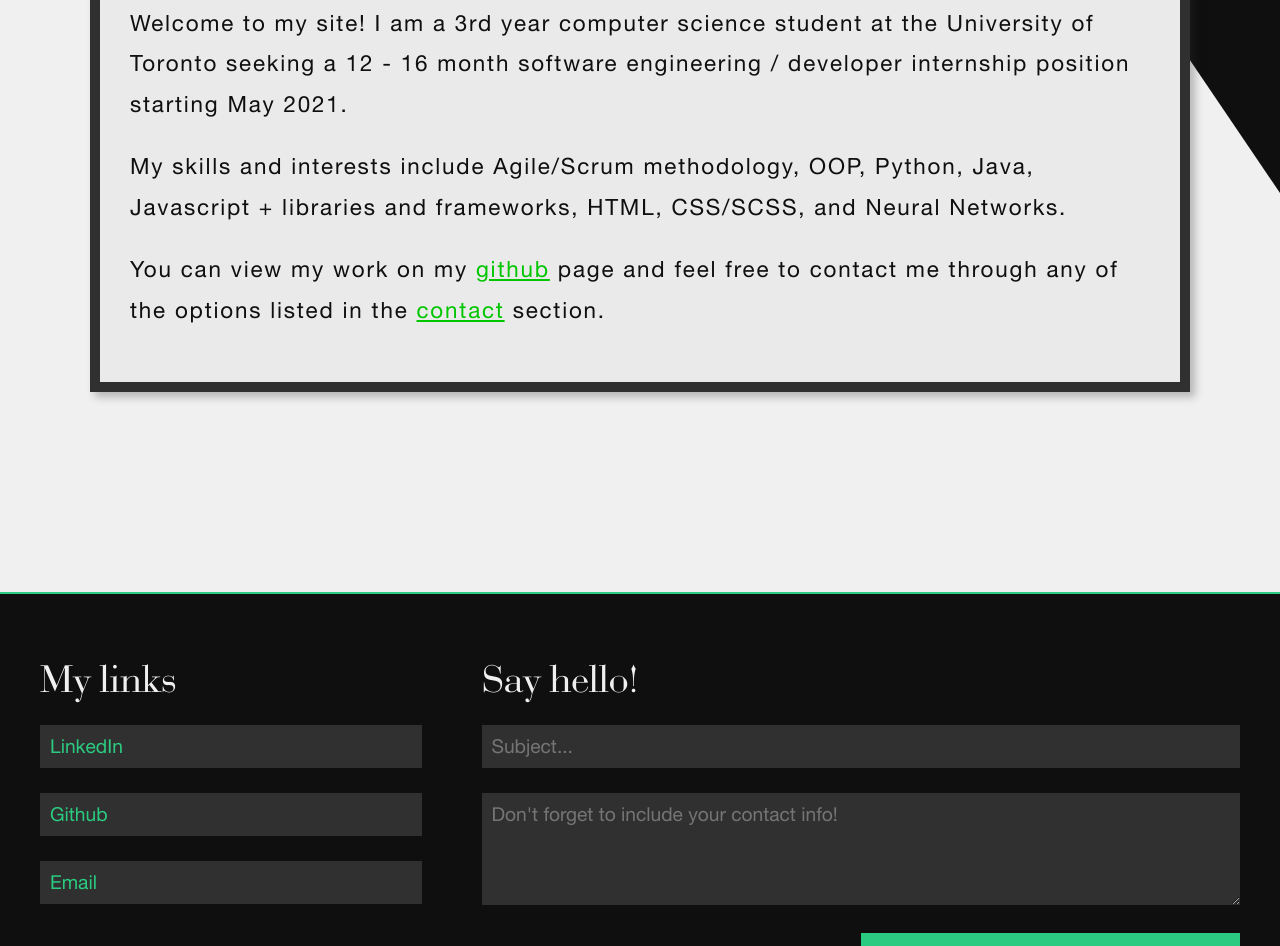
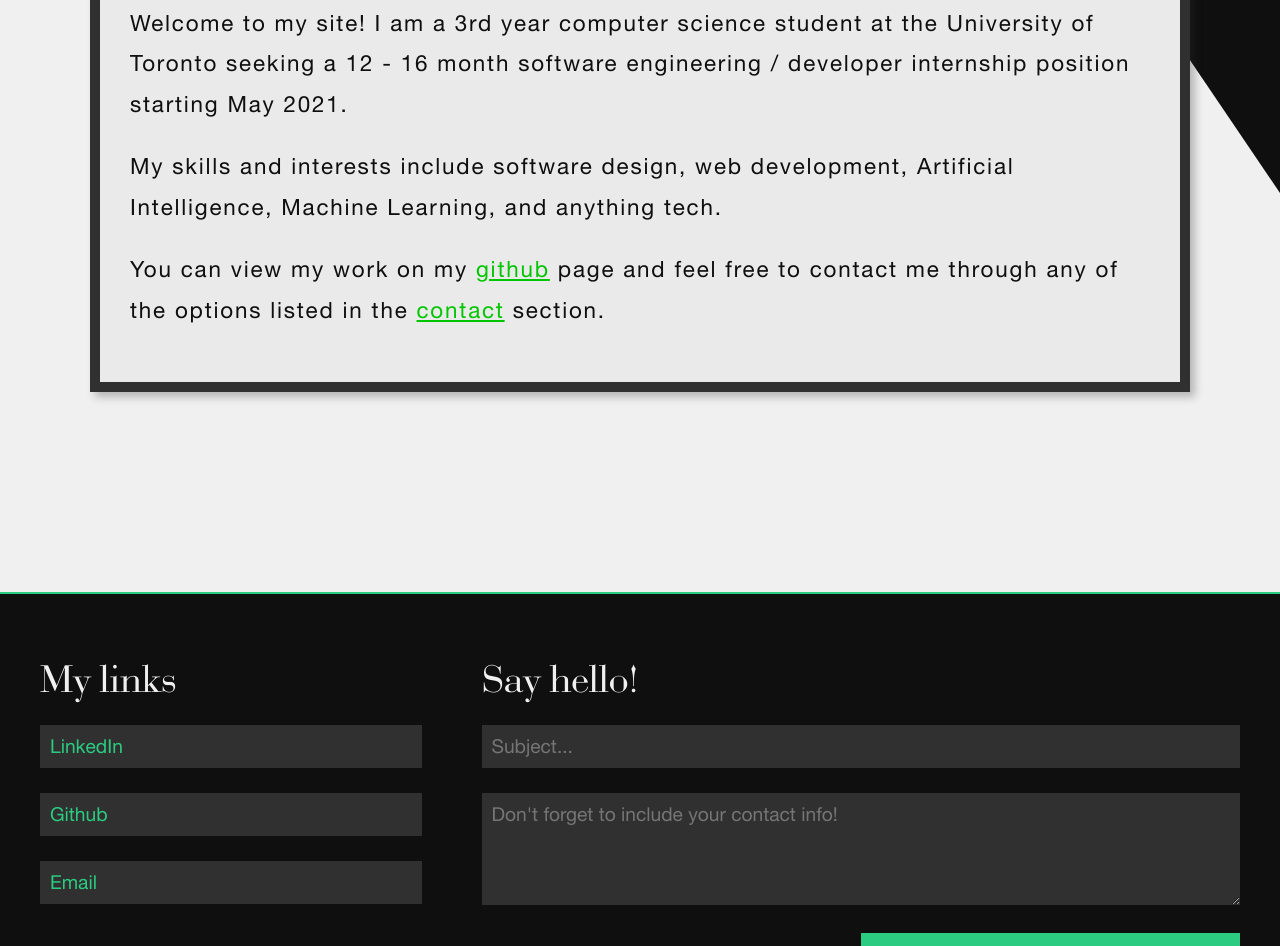
Before and after one commit to MEBestawy/Personal-Site-Deploy, a plain HTML site: page index.html in a window 1280 px wide. Shown: the part 1167-2113 px from the top of the page. Drawn offline with Linux system fonts and the light colour scheme.

Commit message:
updated about message

```diff
--- a/index.html
+++ b/index.html
@@ -51,9 +51,7 @@
             developer internship position starting May 2021.
           </p>
           <p>
-            My skills and interests include Agile/Scrum methodology, OOP,
-            Python, Java, Javascript + libraries and frameworks, HTML, CSS/SCSS,
-            and Neural Networks.
+            My skills and interests include software design, web development, Artificial Intelligence, Machine Learning, and anything tech.
           </p>
           <p>
             You can view my work on my
```
